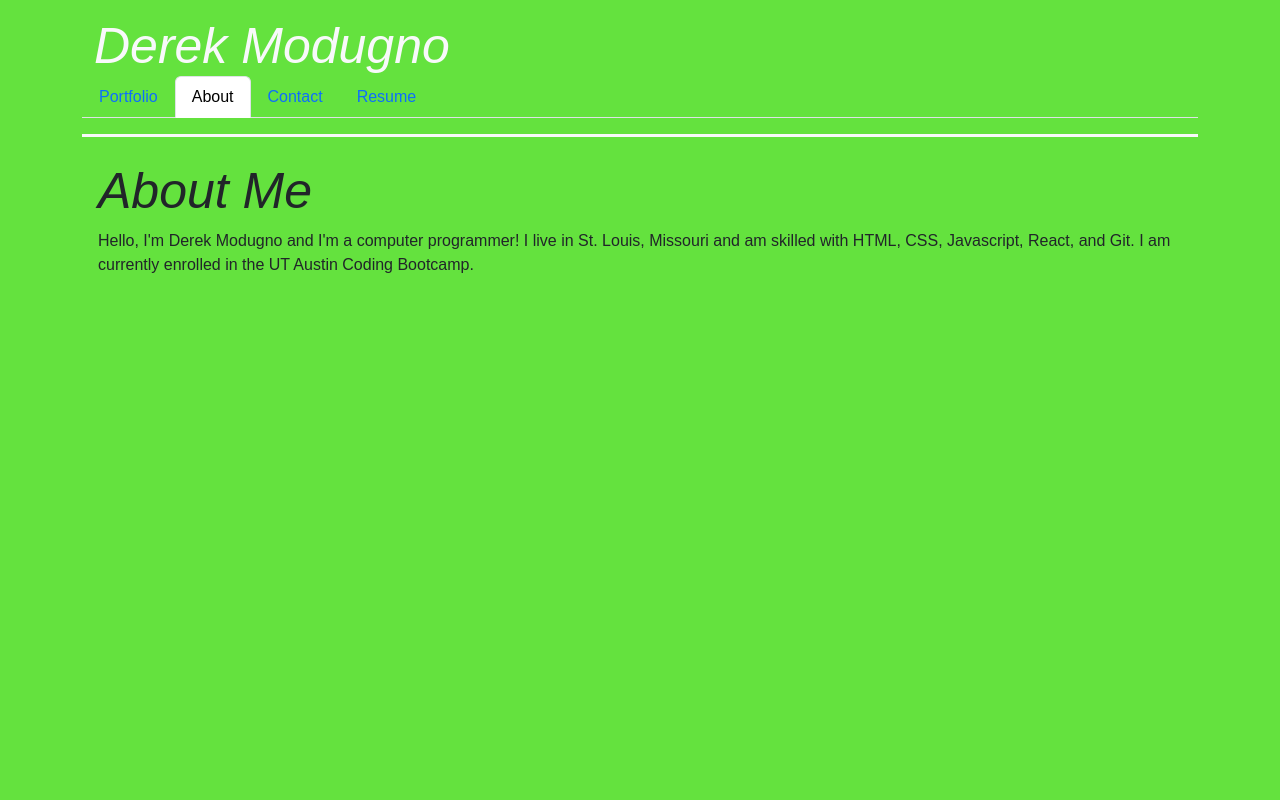
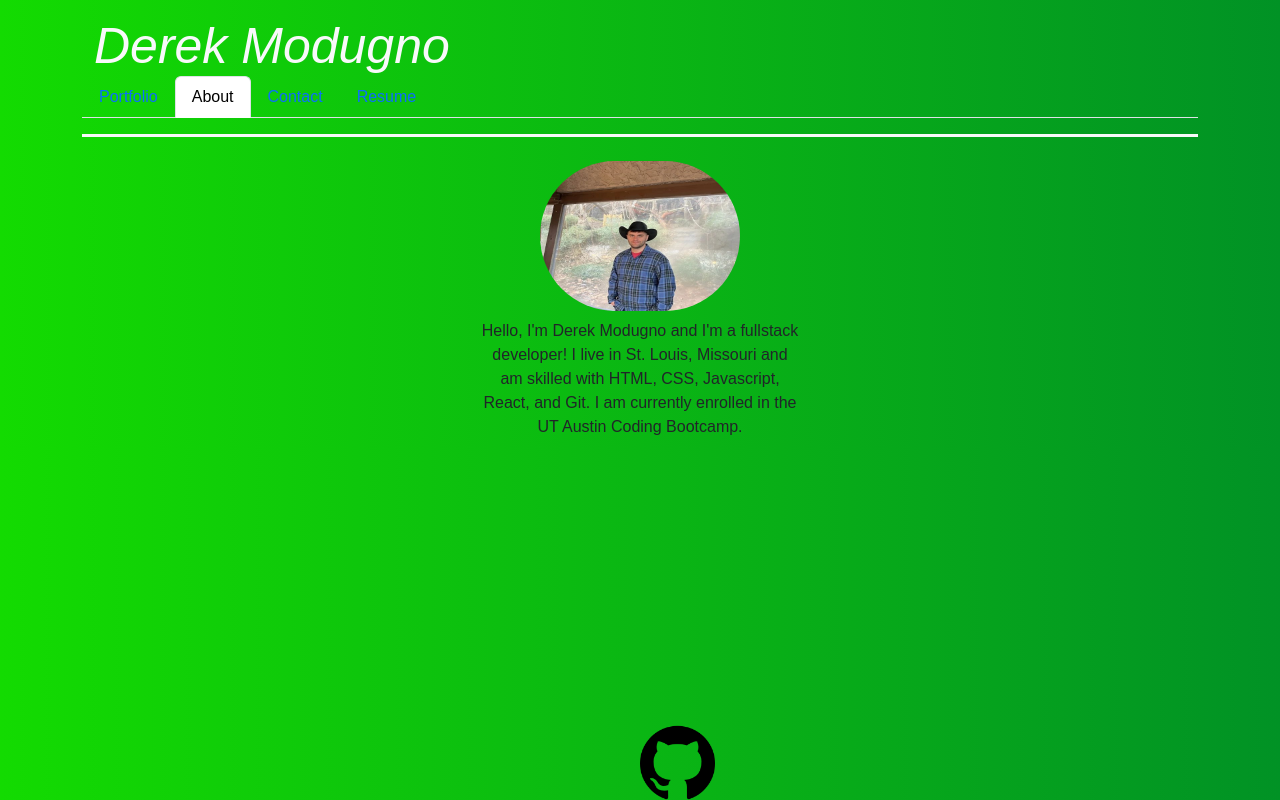
Before and after one commit to derekm129/reactPortfolio, a React (Vite) app in the folder reactPortfolio/: page /About in a window 1280 px wide. Built offline with nearby package versions, Linux system fonts and the light colour scheme.

Commit message:
finished about page

```diff
--- a/reactPortfolio/src/App.css
+++ b/reactPortfolio/src/App.css
@@ -38,7 +38,7 @@ body {
   font-family: Arial, Helvetica, sans-serif;
   display: flex;
   flex-direction: column;
-  background: rgb(100, 226, 62);
+  background: linear-gradient(to right,rgb(19, 219, 1), rgb(1, 146, 37));
 }
 
 header {
@@ -92,6 +92,11 @@ body .project-title:hover {
   display: block;
 }
 
+/* #aboutContainer {
+  height: 100px;
+  width: 400px;
+} */
+
 /* Project images */
 #horisean {
   height: 250px;
@@ -104,7 +109,7 @@ body .project-title:hover {
 }
 
 #resumeImg {
-  height: 750px;
+  height: 700px;
   width: 550px;
 }
 
@@ -113,17 +118,13 @@ body .project-title:hover {
   width: 300px;
 }
 
-.float-left {
-  float: left;
-  margin-right: 20px;
-  margin-top: 10px;
+#git-picture {
+  height: 75px;
+  width: 75px;
+  margin-top: 2px;
+  margin-top: 2px;
+
 }
-
-.float-right {
-  float: right;
-  margin-left: 20px;
-}
-
 /* Footer */
 
 #contact ul li {
--- a/reactPortfolio/src/App.jsx
+++ b/reactPortfolio/src/App.jsx
@@ -1,6 +1,7 @@
 // Bringing in the required import from 'react-router-dom'
 import { Outlet } from 'react-router-dom';
 import Header from './components/Header';
+import Footer from './components/Footer';
 
 function App() {
   // The Outlet component will conditionally swap between the different pages according to the URL
@@ -10,7 +11,9 @@ function App() {
       <main className="mx-3">
         <Outlet />
       </main>
+      <Footer />
     </div>
+
   );
 }
 
--- a/reactPortfolio/src/components/Footer.jsx
+++ b/reactPortfolio/src/components/Footer.jsx
@@ -1,13 +1,15 @@
-import { Link } from 'react-router-dom';
-import { GitLink} from '../assets/images/github.png';
+// import { Link } from 'react-router-dom';
+import GitLink from '../assets/images/github.png';
 
 const Footer = () => {
     return(
         <div>
-             <a href="https://nameless-wave-14504-8d3cae4aaa8e.herokuapp.com/">
-                <img src={GitLink} id="git-picture" className="align-center"/>
+             <a href="https://github.com/derekm129">
+                <img src={GitLink} id="git-picture" className="position-absolute bottom-0 start-50"/>
             </a>
         </div>
 
     );
 }
+
+export default Footer;
--- a/reactPortfolio/src/components/Project.jsx
+++ b/reactPortfolio/src/components/Project.jsx
@@ -3,13 +3,14 @@ import { Link } from 'react-router-dom';
 
 function Project(props) {
     return (
-
-        <section className="project">
-            <h3 className='project-title'>{props.title}</h3>
-                <a href={props.url}>
-                    <img src={props.body} id="project-pictures" className="img-fluid" />
-                </a>
-      </section>
+        <div className='container'>
+            <div className="project row justify-content-center align-items-center">
+                    <h3 className='project-title'>{props.title}</h3>
+                        <a href={props.url}>
+                            <img src={props.body} id="project-pictures" className="img-fluid" />
+                        </a>
+        </div>
+      </div>
     );
   }
 
--- a/reactPortfolio/src/pages/About.jsx
+++ b/reactPortfolio/src/pages/About.jsx
@@ -1,11 +1,18 @@
+import profilePic from '../assets/images/profilePic.png'
+
 export default function About() {
     return (
-      <div>
-        <h1>About Me</h1>
-        <p>
-        Hello, I'm Derek Modugno and I'm a computer programmer! I live in St. Louis, Missouri and am skilled with HTML, CSS, Javascript, React, and Git.
-        I am currently enrolled in the UT Austin Coding Bootcamp.
-        </p>
-      </div>
+      <div className='container text-center'>
+        <div className='row justify-content-center align-items-center'>
+          <div className='col-md-4'>
+          <img src={profilePic} id="profilePic"/>
+              <p className='m-2'>
+              Hello, I'm Derek Modugno and I'm a fullstack developer! I live in St. Louis, Missouri and am skilled with HTML, CSS, Javascript, React, and Git.
+              I am currently enrolled in the UT Austin Coding Bootcamp.
+              </p>
+            </div>
+          </div>
+        </div>
+
     );
   }
```
